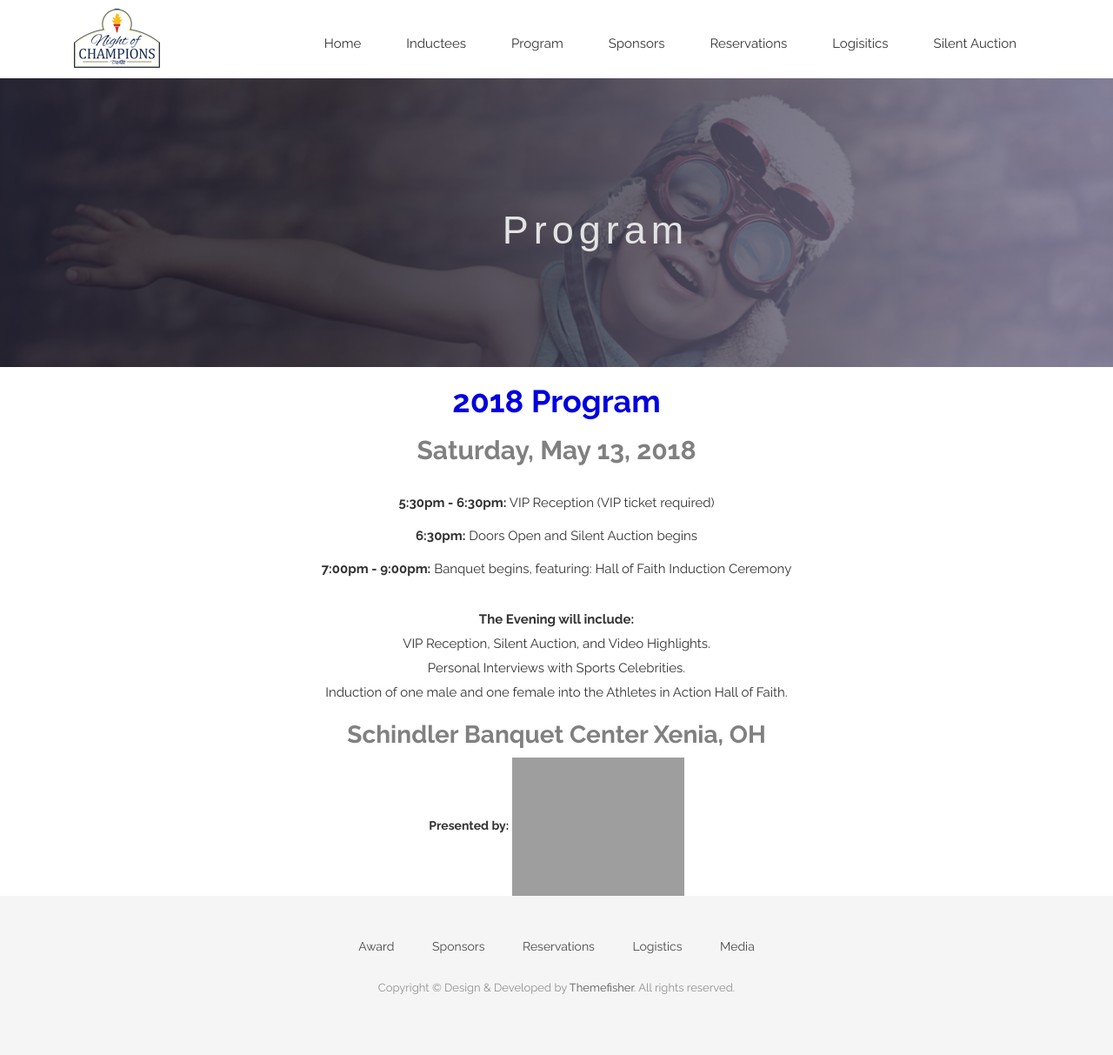
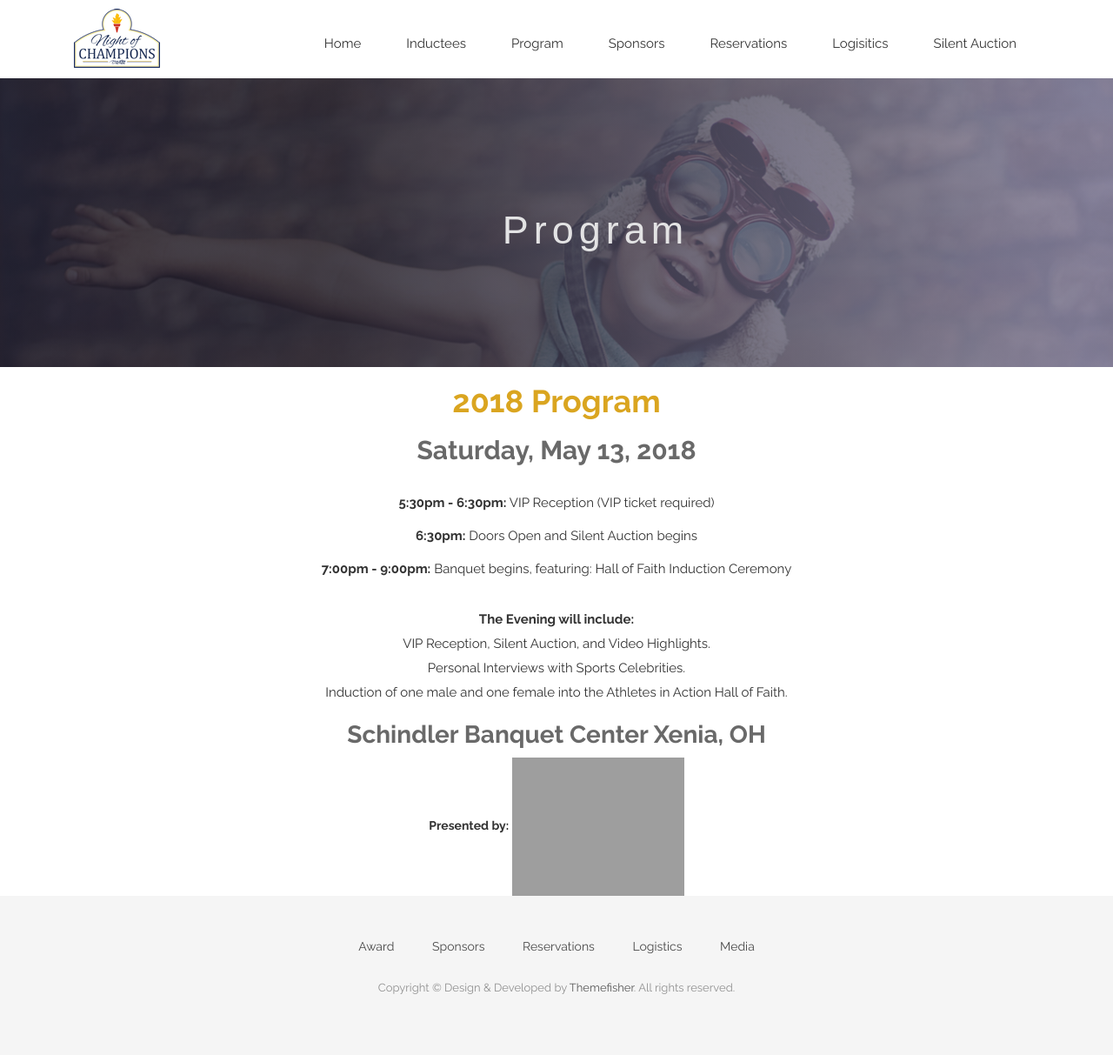
Before and after one commit to CruGlobal/NightofChampions, a Jekyll site: the page built from program.markdown, in a window 1280 px wide. Shown: the whole page at 87% size. Built offline with Jekyll 4.4.1, drawn with Linux system fonts in a browser that asks for light colours; nearby versions of some CDN libraries; some web fonts are replaced; grey boxes are pictures that could not be loaded.

Commit message:
Updated Program

```diff
--- a/program.markdown
+++ b/program.markdown
@@ -7,14 +7,14 @@ position: 1
 <div style="text-align: center;">
 
 <h1><b>
-<font color="Smoke">2018 Program</font>
+<font color="GoldenRod">2018 Program</font>
 </b>
 </h1>
 </div>
 
 <div style="text-align: center;">
 <h2><b>
-<font color="Gray">Saturday, May 13, 2018</font> </b>
+<font color="DimGray">Saturday, May 13, 2018</font> </b>
 </h2>
 <br>
 
@@ -32,7 +32,7 @@ VIP Reception, Silent Auction, and Video Highlights.
 <br>Personal Interviews with Sports Celebrities.
 <br>Induction of one male and one female into the Athletes in Action Hall of Faith.</p>
 <h3><b>
-<font color="Gray"> Schindler Banquet Center Xenia, OH</font></b>
+<font color="DimGray"> Schindler Banquet Center Xenia, OH</font></b>
 </h3>
 <b>Presented by:</b>
 <img src="http://goaia.org/Media/Default/Events/NOC/sponsors/rl_carriers.png" height="159" width="198">
```
